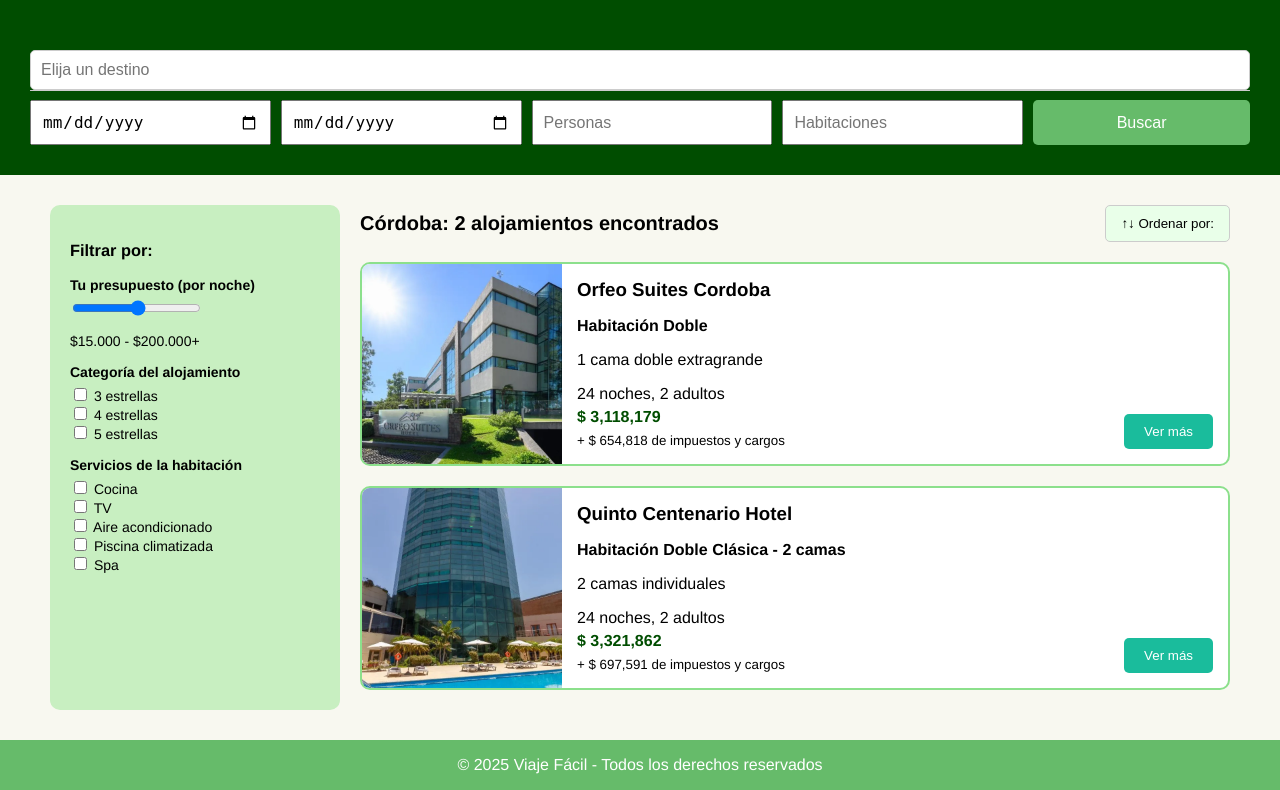
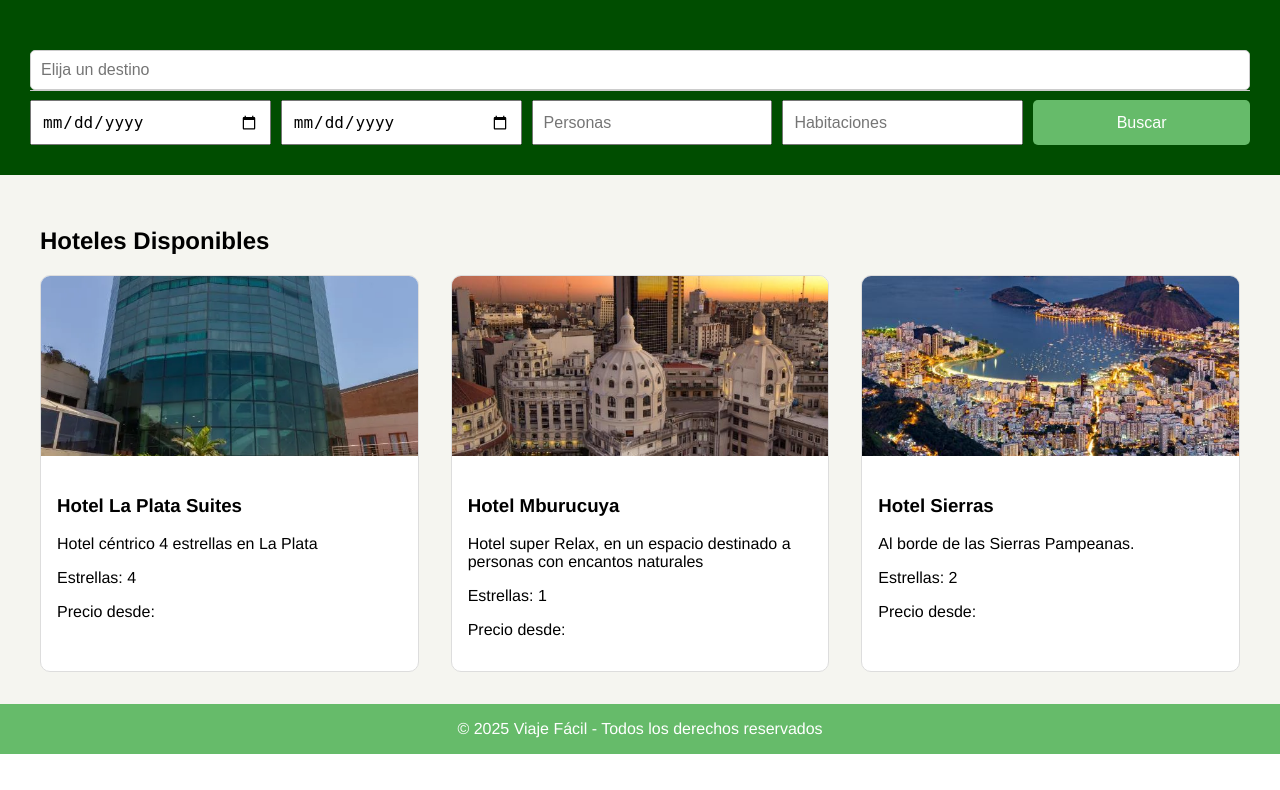
Before and after one commit to ortelladoagos9/ISII_TC_Grupo1, a Django app: template django-viajeFacil/viajefacil/hotel/templates/lista_hoteles.html in a window 1280 px wide. Shown: the part 60-850 px from the top of the page. After the commit the page ends 814 px from the top, so only its background shows below. Run offline with Django 5.2, Linux system fonts and the light colour scheme; the template is opened without the code that fills it: values that come from a table or form of the project are taken from there, others are empty; data comes from the database, SQL or seed files in the repository; both versions use the stored data as it was after the commit.

Commit message:
Se deja funcionando la lista de hoteles recuperados de la base de datos

```diff
--- a/django-viajeFacil/viajefacil/hotel/templates/lista_hoteles.html
+++ b/django-viajeFacil/viajefacil/hotel/templates/lista_hoteles.html
@@ -5,10 +5,12 @@
 <head>
     <meta charset="UTF-8" />
     <meta name="viewport" content="width=device-width, initial-scale=1.0"/>
-  <title>Listado de Hoteles</title>
-  <link rel="stylesheet" href="{% static '/lista_hoteles.css' %}">
+    <title>Lista de Hoteles</title>
+    <link rel="stylesheet" href="{% static '/index_alojamientos.css' %}">
     </head>
     <body>
+
+
     <header class="header">
     <div class="logo">
         <img src="{% static '/img/logo.png' %}" alt="Viaje Fácil">
@@ -16,11 +18,12 @@
     </div>
 
     <nav class="nav">
-            <a href="{% url 'buscar_alojamientos:buscar_alojamientos' %}">Alojamientos</a>
+        <a href="#">Alojamientos</a>
         <a href="#">Vuelos</a>
         <a href="#">Traslados</a>
         <a href="#">Paquetes</a>
     </nav>
+
     <div class="buttons">
         <button class="register" onclick="registrarUsuario()">Registrarse</button>
         <button class="login" onclick="login()">Iniciar Sesión</button>
@@ -30,6 +33,7 @@
     <main class="main">
         <div class="container-search-section">
             <section class="search-section">
+
                 <div class="search-form">
                     <div class="autocomplete-container">
                         <input type="text" id="destino" placeholder="Elija un destino" autocomplete="off">
@@ -43,45 +47,76 @@
                 </div>
             </section>
         </div>
-        <div class="container-hoteles">
-            <div class="filtros">
-                <h3>Filtrar por:</h3>
 
-                <label>Tu presupuesto (por noche)</label>
-                <input type="range" min="15000" max="200000" step="5000" />
-                <p>$15.000 - $200.000+</p>
+    <main class="main">
+        <section class="hotel-list-section">
+            <h1>Hoteles Disponibles</h1>
+            <div class="hotel-grid">
+            {% for hotel in hoteles %}
 
-                <label>Categoría del alojamiento</label>
-                <div><input type="checkbox" /> 3 estrellas</div>
-                <div><input type="checkbox" /> 4 estrellas</div>
-                <div><input type="checkbox" /> 5 estrellas</div>
+            <div class="hotel-card">
+                {% if hotel.imagen_hotel %}
 
-                <label>Servicios de la habitación</label>
-                <div><input type="checkbox" /> Cocina</div>
-                <div><input type="checkbox" /> TV</div>
-                <div><input type="checkbox" /> Aire acondicionado</div>
-                <div><input type="checkbox" /> Piscina climatizada</div>
-                <div><input type="checkbox" /> Spa</div>
-            </div>
+                <img src="{{ hotel.imagen_hotel.url }}" alt="{{ hotel.nombre_hotel }}" class="hotel-image">
+                {% else %}
+                <img src="{% static '/img/default-hotel.jpg' %}" alt="Imagen no disponible" class="hotel-image">
+                {% endif %}
+                <div class="hotel-info">
+                <h3>{{ hotel.nombre_hotel }}</h3>
+                <p>{{ hotel.descripcion_hotel|truncatewords:25 }}</p>
+                <p>Estrellas: {{ hotel.cantidad_estrellas_hotel }}</p>
+                <p>
+                    Precio desde:
 
-            <div class="resultados">
-                <div class="barra-superior">
-                  <h2>Córdoba: <span id="total-hoteles">0</span> alojamientos encontrados</h2>
-                  <button class="ordenar-btn">↑↓ Ordenar por:</button>
-                </div>
-                <div id="lista-hoteles"></div>
-                <!-- Pasamos STATIC_URL a JS -->
-                <script>
-                    const STATIC_URL = "{% static '' %}";
-                </script>
+                </p>
                 </div>
             </div>
+            {% empty %}
+            <p>No hay hoteles disponibles en este momento.</p>
+            {% endfor %}
+            </div>
+        </section>
     </main>
 
     <footer class="container-footer">
         <p>© 2025 Viaje Fácil - Todos los derechos reservados</p>
         </footer>
 
-    <script src="{% static '/lista_hoteles.js' %}"></script>
+        <style>
+        .hotel-list-section {
+        padding: 2rem;
+        max-width: 1200px;
+        margin: auto;
+        }
+
+        .hotel-grid {
+        display: grid;
+        grid-template-columns: repeat(auto-fit, minmax(280px, 1fr));
+        gap: 2rem;
+        }
+
+        .hotel-card {
+        border: 1px solid #ddd;
+        border-radius: 10px;
+        overflow: hidden;
+        background-color: #fff;
+        transition: box-shadow 0.3s ease;
+        }
+
+        .hotel-card:hover {
+        box-shadow: 0 4px 20px rgba(0,0,0,0.1);
+        }
+
+        .hotel-image {
+        width: 100%;
+        height: 180px;
+        object-fit: cover;
+        }
+
+        .hotel-info {
+        padding: 1rem;
+        }
+        </style>
+
     </body>
     </html>
--- a/django-viajeFacil/viajefacil/hotel/views.py
+++ b/django-viajeFacil/viajefacil/hotel/views.py
@@ -1,7 +1,13 @@
 from django.shortcuts import render
+from .models import Hotel
+from .models import Categoria
 
 def index_alojamientos (request):
     return render (request, 'index_alojamientos.html')
 
 def lista_hoteles (request):
     return render (request, 'lista_hoteles.html')
+
+def lista_hoteles(request):
+    hoteles = Hotel.objects.all().prefetch_related('habitaciones__categoria')
+    return render(request, 'lista_hoteles.html', {'hoteles': hoteles})
--- a/django-viajeFacil/viajefacil/urls.py
+++ b/django-viajeFacil/viajefacil/urls.py
@@ -16,8 +16,13 @@ Including another URLconf
 """
 from django.contrib import admin
 from django.urls import path, include
+from django.conf import settings
+from django.conf.urls.static import static
 
 urlpatterns = [
     path('admin/', admin.site.urls),
     path('hotel/', include('viajefacil.hotel.urls', namespace='buscar_alojamientos'))
 ]
+
+if settings.DEBUG:
+    urlpatterns += static(settings.MEDIA_URL, document_root=settings.MEDIA_ROOT)
```
Also changed, not shown: django-viajeFacil/db.sqlite3, django-viajeFacil/imagenes_hoteles/Quinto_Centenario_Hotel.jpg (added), django-viajeFacil/imagenes_hoteles/bsas.jpg (added), django-viajeFacil/imagenes_hoteles/bsas_hmwZYhq.jpg (added), django-viajeFacil/imagenes_hoteles/cba.jpg (added), django-viajeFacil/imagenes_hoteles/hotel1.jpg (added), django-viajeFacil/imagenes_hoteles/riojaneiro.jpg (added). Lines whose indentation alone changed are shown as unchanged.
